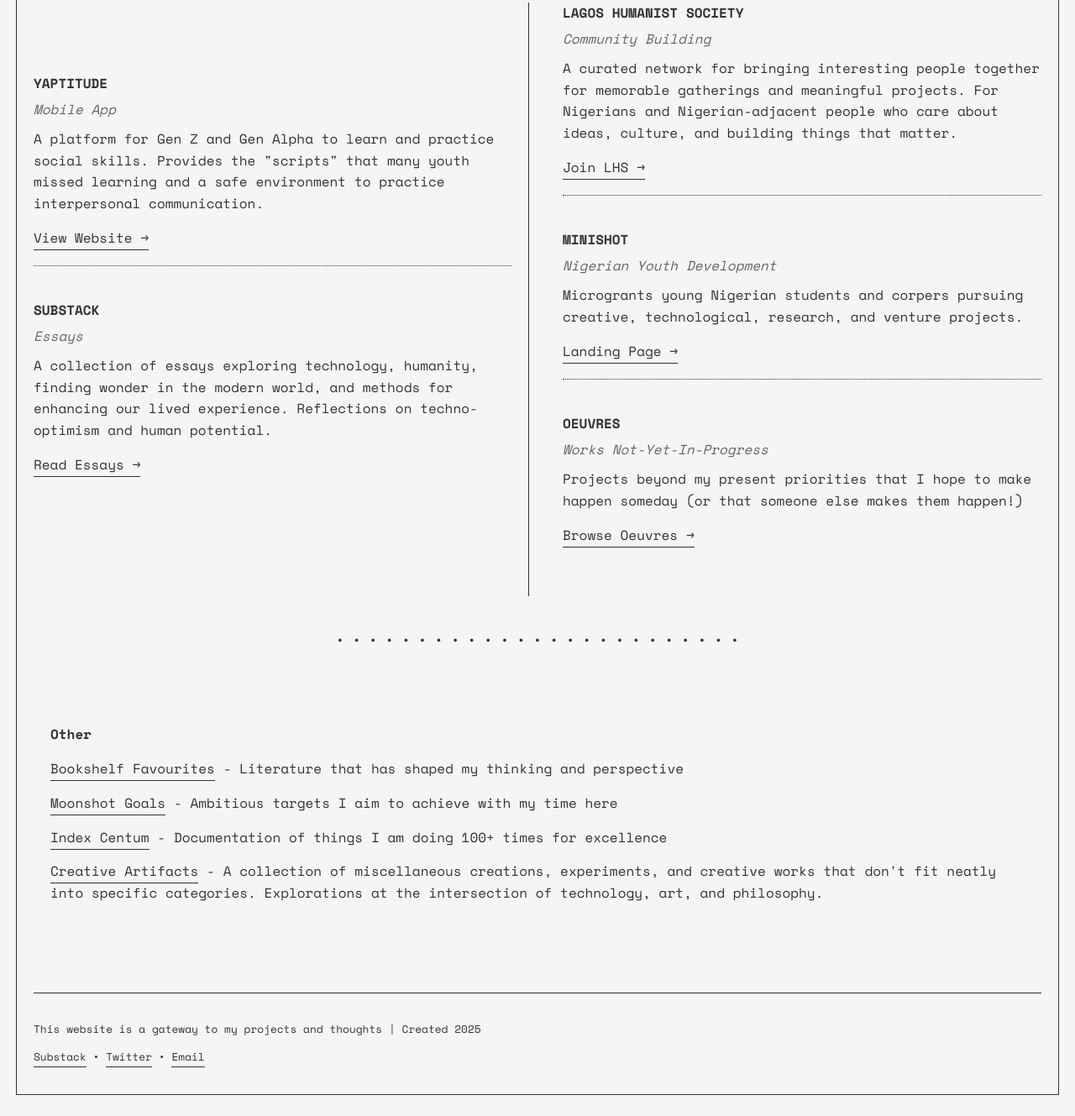
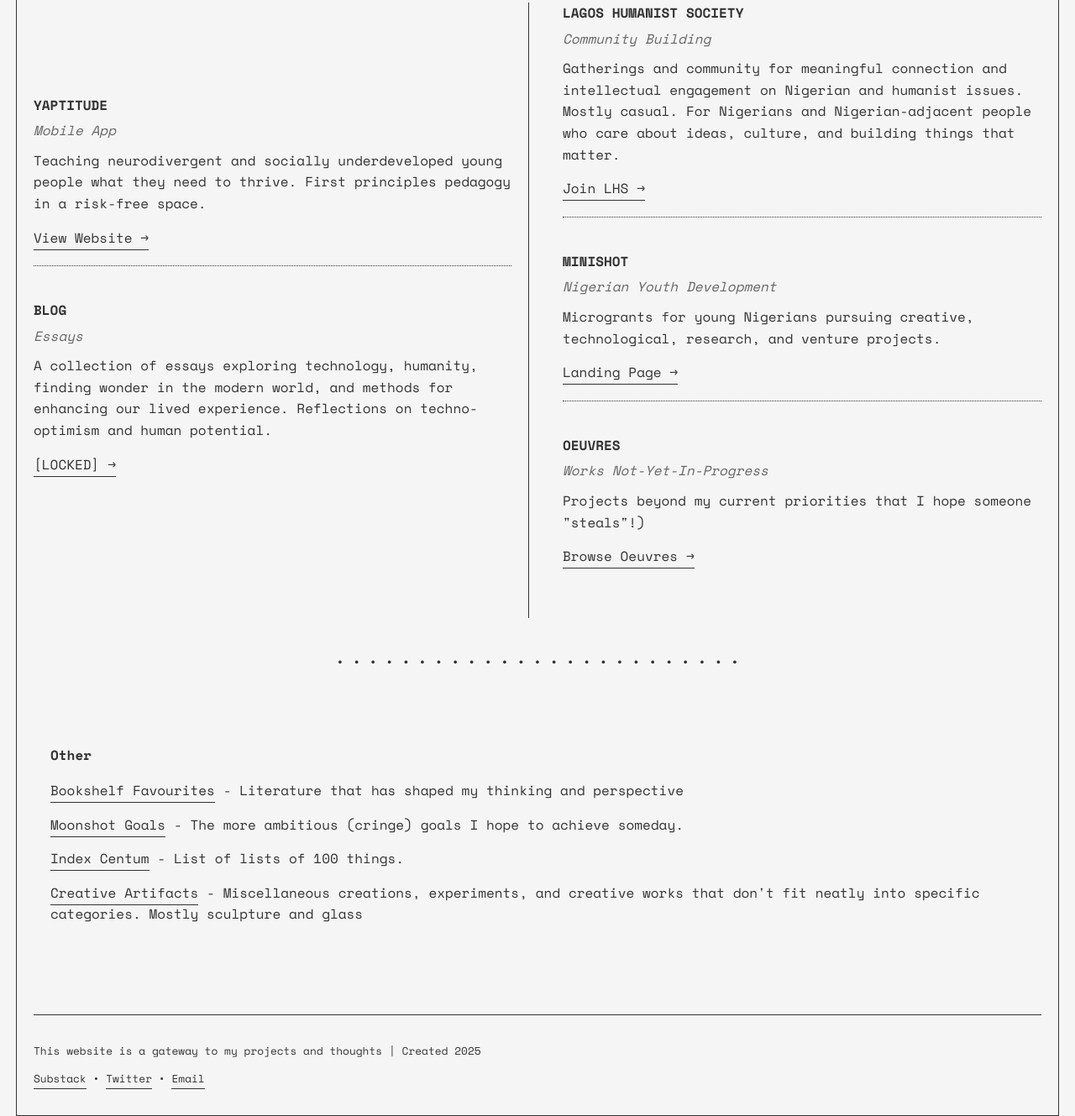
Before and after one commit to notdonecreating/dn, a plain HTML site: page index.html in a window 1280 px wide. Shown: the part 823-2152 px from the top of the page at 84% size. Before the commit the page ends 2127 px from the top, so only its background shows below. Drawn offline with nearby package versions, Linux system fonts and the light colour scheme.

Commit message:
Update index.html

```diff
--- a/index.html
+++ b/index.html
@@ -283,7 +283,7 @@
                 <p>Optimist / Dreamer / Aspiring Magician</p>
             </div>
             <div style="text-align: right;">
-                <p>Vive Sicut Poeta</p>
+                <p>VSP</p>
                 <p>Updated: 06.2025</p>
             </div>
         </div>
@@ -314,7 +314,7 @@
                     <div class="project-title">Yaptitude</div>
                     <div class="project-category">Mobile App</div>
                     <div class="project-description">
-                        A platform for Gen Z and Gen Alpha to learn and practice social skills. Provides the "scripts" that many youth missed learning and a safe environment to practice interpersonal communication.
+                        Teaching neurodivergent and socially underdeveloped young people what they need to thrive. First principles pedagogy in a risk-free space.
                     </div>
                     <a href="https://www.yaptitude.com">View Website →</a>
                 </div>
@@ -331,12 +331,12 @@
                 -->
 
                 <div class="project">
-                    <div class="project-title">Substack</div>
+                    <div class="project-title">Blog</div>
                     <div class="project-category">Essays</div>
                     <div class="project-description">
                         A collection of essays exploring technology, humanity, finding wonder in the modern world, and methods for enhancing our lived experience. Reflections on techno-optimism and human potential.
                     </div>
-                    <a href="#">Read Essays →</a>
+                    <a href="#">[LOCKED] →</a>
                 </div>
             </div>
 
@@ -345,7 +345,7 @@
                     <div class="project-title">Lagos Humanist Society</div>
                     <div class="project-category">Community Building</div>
                     <div class="project-description">
-                        A curated network for bringing interesting people together for memorable gatherings and meaningful projects. For Nigerians and Nigerian-adjacent people who care about ideas, culture, and building things that matter.
+                        Gatherings and community for meaningful connection and intellectual engagement on Nigerian and humanist issues. Mostly casual. For Nigerians and Nigerian-adjacent people who care about ideas, culture, and building things that matter.
                     </div>
                     <a href="lhs-apply">Join LHS →</a>
                 </div>
@@ -354,7 +354,7 @@
                     <div class="project-title">Minishot</div>
                     <div class="project-category">Nigerian Youth Development</div>
                     <div class="project-description">
-                        Microgrants young Nigerian students and corpers pursuing creative, technological, research, and venture projects.
+                        Microgrants for young Nigerians pursuing creative, technological, research, and venture projects.
                     </div>
                     <a href="#">Landing Page →</a>
                     <!--
@@ -366,7 +366,7 @@
                     <div class="project-title">Oeuvres</div>
                     <div class="project-category">Works Not-Yet-In-Progress</div>
                     <div class="project-description">
-                        Projects beyond my present priorities that I hope to make happen someday (or that someone else makes them happen!)
+                        Projects beyond my current priorities that I hope someone "steals"!)
                     </div>
                     <a href="oeuvres">Browse Oeuvres →</a>
                 </div>
@@ -379,9 +379,9 @@
             <h3>Other</h3>
             <ul style="list-style-type: none; padding-left: 0;">
                 <li><a href="bookshelf">Bookshelf Favourites</a> - Literature that has shaped my thinking and perspective</li>
-                <li><a href="#">Moonshot Goals</a> - Ambitious targets I aim to achieve with my time here</li>
-                <li><a href="#">Index Centum</a> - Documentation of things I am doing 100+ times for excellence</li>
-                <li><a href="#">Creative Artifacts</a> - A collection of miscellaneous creations, experiments, and creative works that don't fit neatly into specific categories. Explorations at the intersection of technology, art, and philosophy. </li>
+                <li><a href="#">Moonshot Goals</a> - The more ambitious (cringe) goals I hope to achieve someday. </li>
+                <li><a href="#">Index Centum</a> - List of lists of 100 things. </li>
+                <li><a href="#">Creative Artifacts</a> - Miscellaneous creations, experiments, and creative works that don't fit neatly into specific categories. Mostly sculpture and glass</li>
             </ul>
         </div>
 
```
